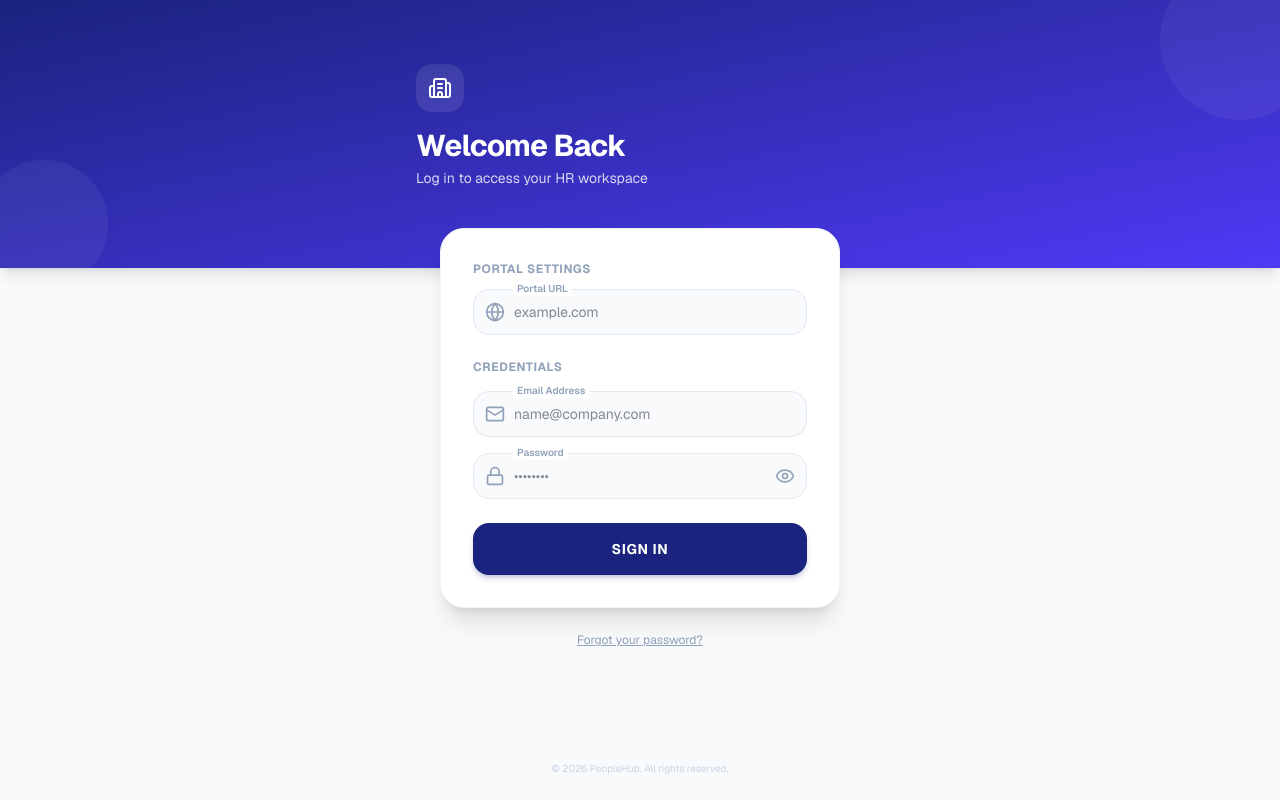
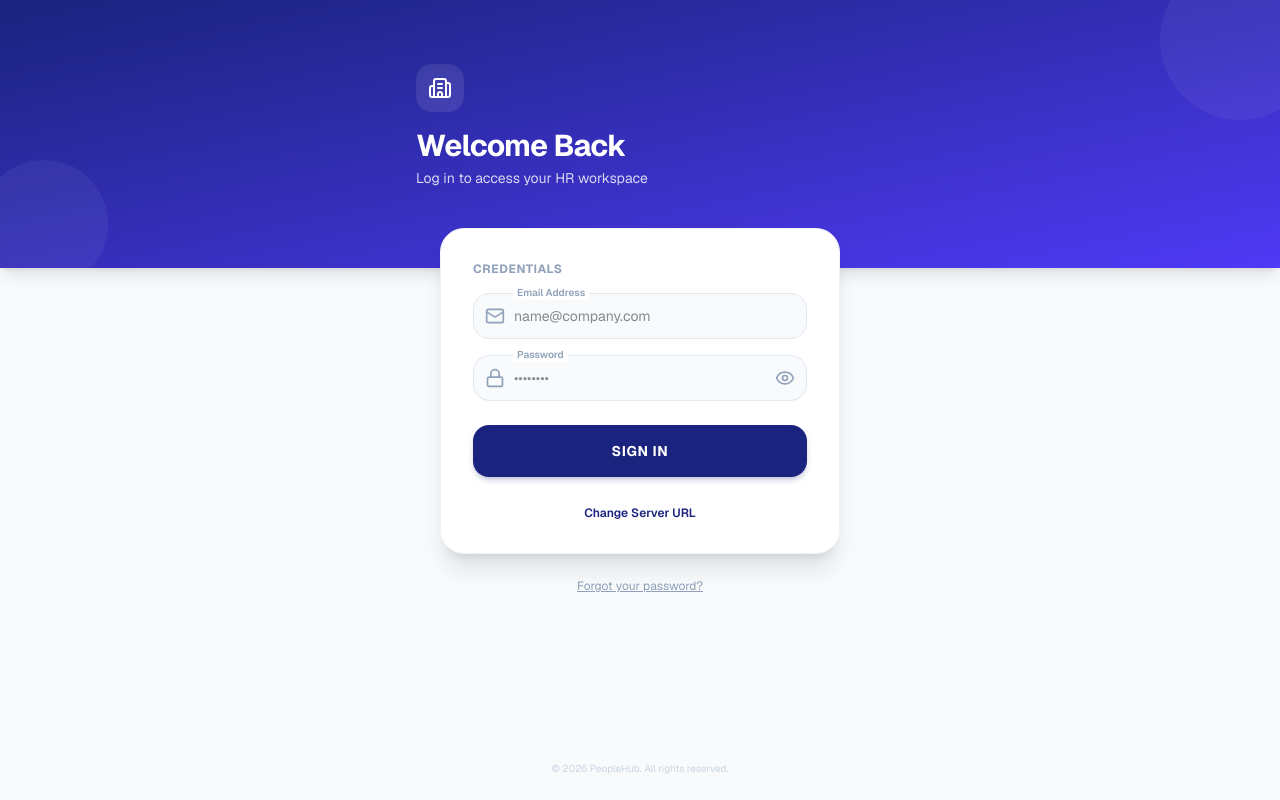
Before and after one commit to unixipher/peoplehubapp, a Next.js app: page / in a window 1280 px wide. Built offline with nearby package versions, Linux system fonts and the light colour scheme.

Commit message:
Update LoginView.tsx

```diff
--- a/app/components/LoginView.tsx
+++ b/app/components/LoginView.tsx
@@ -10,7 +10,8 @@ interface LoginViewProps {
 }
 
 export default function LoginView({ onLoginSuccess, loginFn }: LoginViewProps) {
-  const [url, setUrl] = useState('');
+  const [url, setUrl] = useState('peoplehub.co.in');
+  const [showServerUrl, setShowServerUrl] = useState(false);
   const [email, setEmail] = useState('');
   const [password, setPassword] = useState('');
   const [showPassword, setShowPassword] = useState(false);
@@ -83,7 +84,8 @@ export default function LoginView({ onLoginSuccess, loginFn }: LoginViewProps) {
             <form onSubmit={handleSubmit} className="flex flex-col gap-6">
 
               {/* Portal Settings */}
-              <div className="flex flex-col gap-3">
+              {showServerUrl && (
+                <div className="flex flex-col gap-3 animate-in fade-in slide-in-from-top-2 duration-200">
                   <span className="text-xs font-bold text-slate-400 dark:text-slate-500 tracking-wider uppercase">
                     Portal Settings
                   </span>
@@ -104,6 +106,7 @@ export default function LoginView({ onLoginSuccess, loginFn }: LoginViewProps) {
                     </label>
                   </div>
                 </div>
+              )}
 
               {/* Credentials */}
               <div className="flex flex-col gap-4">
@@ -170,6 +173,16 @@ export default function LoginView({ onLoginSuccess, loginFn }: LoginViewProps) {
                   'SIGN IN'
                 )}
               </button>
+
+              <div className="flex justify-center mt-1">
+                <button
+                  type="button"
+                  onClick={() => setShowServerUrl(!showServerUrl)}
+                  className="text-xs text-primary hover:text-primary-hover font-semibold transition-colors flex items-center gap-1 cursor-pointer"
+                >
+                  {showServerUrl ? 'Use Default Server' : 'Change Server URL'}
+                </button>
+              </div>
             </form>
           </div>
         </div>
```
Lines whose indentation alone changed are shown as unchanged.
